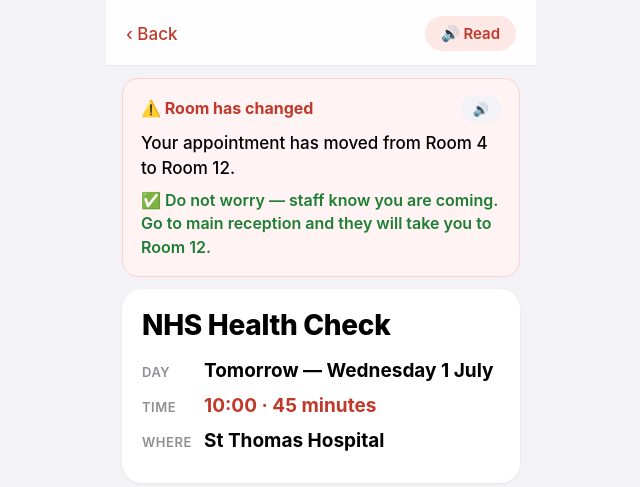
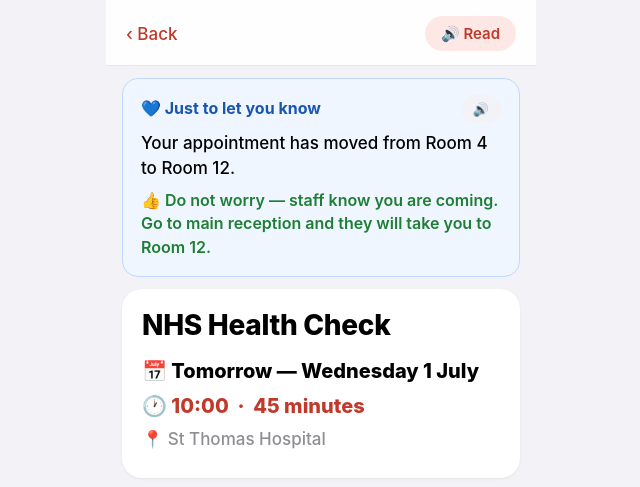
Before and after one commit to Priyal-ptl/HeartnSoul, a plain HTML site: page app.html in a window 1280 px wide. Both pictures are taken after a click on the element 640 px from the left and 298 px from the top of the page. Shown: the top 487 px of the page, without its empty margins (319-959 px from the left). Drawn offline with Linux system fonts and the light colour scheme.

Commit message:
Friendlier alerts, journey costs, online join button, clearer hierarchy

```diff
--- a/app.html
+++ b/app.html
@@ -36,13 +36,15 @@
     .event-card-time { font-size: 17px; font-weight: 800; color: var(--accent); margin-bottom: 3px; }
     .event-card-loc { font-size: 15px; color: var(--text3); }
     .event-card-arrow { width: 36px; height: 36px; border-radius: 50%; background: var(--bg); display: flex; align-items: center; justify-content: center; flex-shrink: 0; font-size: 22px; font-weight: 700; color: var(--text3); }
-    .alert-tag { display: inline-flex; align-items: center; gap: 4px; background: #fff3f3; color: var(--accent); border-radius: 6px; padding: 3px 8px; font-size: 13px; font-weight: 600; margin-top: 6px; }
+    .alert-tag { display: inline-flex; align-items: center; gap: 4px; background: #eef4ff; color: #1a56b0; border-radius: 6px; padding: 3px 8px; font-size: 13px; font-weight: 600; margin-top: 6px; }
 
-    .alert-card { background: #fff3f3; border-radius: var(--radius); margin: 12px 16px 0; padding: 16px 18px; border: 1.5px solid #ffd0cd; }
+    .alert-card { background: #f0f6ff; border-radius: var(--radius); margin: 12px 16px 0; padding: 16px 18px; border: 1.5px solid #c0d8ff; }
     .alert-card-header { display: flex; align-items: center; justify-content: space-between; margin-bottom: 8px; }
-    .alert-card-title { font-size: 16px; font-weight: 700; color: var(--accent); }
+    .alert-card-title { font-size: 16px; font-weight: 700; color: #1a56b0; }
     .alert-msg { font-size: 17px; font-weight: 500; margin-bottom: 8px; }
     .alert-fix { font-size: 16px; color: var(--green-dark); font-weight: 600; }
+    .cost-badge { display: inline-flex; align-items: center; gap: 5px; background: #f0f6ff; color: #1a56b0; border-radius: 8px; padding: 5px 10px; font-size: 14px; font-weight: 700; margin-bottom: 10px; }
+    .join-now-btn { display: flex; align-items: center; justify-content: center; gap: 8px; width: 100%; padding: 15px; border-radius: 14px; border: none; font-size: 18px; font-weight: 800; cursor: pointer; font-family: inherit; text-decoration: none; color: #fff; background: #2d8cff; margin-top: 14px; letter-spacing: -0.1px; }
 
     .detail-hero { background: var(--card); padding: 20px 20px 22px; margin: 12px 16px 0; border-radius: var(--radius-lg); box-shadow: 0 1px 3px rgba(0,0,0,0.06); }
     .detail-title { font-size: 28px; font-weight: 800; letter-spacing: -0.3px; line-height: 1.15; margin-bottom: 16px; }
@@ -157,8 +159,8 @@
       photos:[{url:"https://images.unsplash.com/photo-1587351021759-3e566b6af7cc?w=600&q=80",caption:"Main entrance"},{url:"https://images.unsplash.com/photo-1519494026892-80bbd2d6fd0d?w=600&q=80",caption:"Outside view"}],
       googleMaps:"https://maps.google.com/?q=St+Thomas+Hospital+London+SE1+7EH",
       uber:"https://m.uber.com/ul/?action=setPickup&pickup=my_location&dropoff[formatted_address]=Westminster%20Bridge%20Rd%20London%20SE1%207EH&dropoff[nickname]=St%20Thomas%20Hospital",
-      publicRoutes:[{icon:"🚇",label:"Tube — Waterloo",steps:["Take the Jubilee, Bakerloo or Northern line","Get off at Waterloo station","Walk 5 minutes across Westminster Bridge"]},{icon:"🚌",label:"Bus",steps:["Take bus 12, 53 or 148","Get off at Westminster Bridge Road stop","The hospital entrance is right there"]}],
-      privateRoutes:[{icon:"🚗",label:"Drive",steps:["Head towards Westminster Bridge","Postcode for sat nav: SE1 7EH","Parking at St Thomas car park on site"]},{icon:"🚕",label:"Uber",steps:["Tap the Uber button below","It will take you straight to St Thomas Hospital"]}]},
+      publicRoutes:[{icon:"🚇",label:"Tube — Waterloo",cost:"~£2.50 with Oyster card",steps:["Take the Jubilee, Bakerloo or Northern line","Get off at Waterloo station","Walk 5 minutes across Westminster Bridge"]},{icon:"🚌",label:"Bus",cost:"~£1.75 with Oyster card",steps:["Take bus 12, 53 or 148","Get off at Westminster Bridge Road stop","The hospital entrance is right there"]}],
+      privateRoutes:[{icon:"🚗",label:"Drive",cost:"Parking ~£4/hour on site",steps:["Head towards Westminster Bridge","Postcode for sat nav: SE1 7EH","Parking at St Thomas car park on site"]},{icon:"🚕",label:"Uber",cost:"~£10–18 depending on traffic",steps:["Tap the Uber button below","It will take you straight to St Thomas Hospital"]}]},
     contact:{name:"Dr Sarah Williams",detail:"020 7188 7188"}, weather:{temp:"17°C",description:"Cloudy with rain showers",advice:"Bring an umbrella and a warm layer.",icon:"🌧️"},
     alert:{title:"Room has changed",message:"Your appointment has moved from Room 4 to Room 12.",fix:"Do not worry — staff know you are coming. Go to main reception and they will take you to Room 12."},
     before:{journeyTip:"Leave home by 9:15am to arrive on time.",documents:["NHS card","List of any medicines you take","Questions you want to ask the doctor"]},
@@ -175,8 +177,8 @@
       photos:[{url:"https://images.unsplash.com/photo-1609840114035-3c981b782dfe?w=600&q=80",caption:"Front entrance"},{url:"https://images.unsplash.com/photo-1629909613654-28e377c37b09?w=600&q=80",caption:"Waiting room"}],
       googleMaps:"https://maps.google.com/?q=42+High+Street+London+SE1+1JN",
       uber:"https://m.uber.com/ul/?action=setPickup&pickup=my_location&dropoff[formatted_address]=42%20High%20Street%20London%20SE1%201JN&dropoff[nickname]=Smile%20Dental%20Practice",
-      publicRoutes:[{icon:"🚇",label:"Tube — London Bridge",steps:["Take the Jubilee or Northern line","Get off at London Bridge station","Walk 4 minutes down Borough High Street"]},{icon:"🚌",label:"Bus",steps:["Take bus 21, 35 or 40","Get off at London Bridge stop","Walk 2 minutes to High Street"]}],
-      privateRoutes:[{icon:"🚗",label:"Drive",steps:["Head towards London Bridge","Postcode: SE1 1JN","Street parking on nearby side roads"]},{icon:"🚕",label:"Uber",steps:["Tap the Uber button below","It will take you straight to Smile Dental Practice"]}]},
+      publicRoutes:[{icon:"🚇",label:"Tube — London Bridge",cost:"~£2.50 with Oyster card",steps:["Take the Jubilee or Northern line","Get off at London Bridge station","Walk 4 minutes down Borough High Street"]},{icon:"🚌",label:"Bus",cost:"~£1.75 with Oyster card",steps:["Take bus 21, 35 or 40","Get off at London Bridge stop","Walk 2 minutes to High Street"]}],
+      privateRoutes:[{icon:"🚗",label:"Drive",cost:"Street parking ~£2–4/hour",steps:["Head towards London Bridge","Postcode: SE1 1JN","Street parking on nearby side roads"]},{icon:"🚕",label:"Uber",cost:"~£8–14 depending on traffic",steps:["Tap the Uber button below","It will take you straight to Smile Dental Practice"]}]},
     contact:{name:"Smile Dental Reception",detail:"020 7654 3210"}, weather:{temp:"20°C",description:"Sunny intervals",advice:"Nice day — no coat needed.",icon:"🌤️"},
     alert:{title:"Remember to bring ID",message:"The practice needs photo ID for new patients.",fix:"Bring your bus pass, driving licence, or passport."},
     before:{journeyTip:"Leave home by 11:00am to arrive a few minutes early.",documents:["Photo ID — bus pass, driving licence or passport","Your NHS number if you have it","A list of any medicines you take"]},
@@ -187,8 +189,8 @@
       photos:[{url:"https://images.unsplash.com/photo-1497366216548-37526070297c?w=600&q=80",caption:"Front of the building"},{url:"https://images.unsplash.com/photo-1524758631624-e2822e304c36?w=600&q=80",caption:"Training room inside"}],
       googleMaps:"https://maps.google.com/?q=109+Borough+High+Street+London+SE1+1NL",
       uber:"https://m.uber.com/ul/?action=setPickup&pickup=my_location&dropoff[formatted_address]=109%20Borough%20High%20St%20London%20SE1%201NL&dropoff[nickname]=Southwark%20JobCentre",
-      publicRoutes:[{icon:"🚇",label:"Tube — Borough",steps:["Take the Northern line","Get off at Borough station","Walk 3 minutes up Borough High Street"]},{icon:"🚌",label:"Bus",steps:["Take bus 21, 35 or 133","Get off at Borough High Street stop","The building is right there"]}],
-      privateRoutes:[{icon:"🚗",label:"Drive",steps:["Head towards Borough High Street","Postcode: SE1 1NL","Parking at Snowfields car park, 5 minutes walk"]},{icon:"🚕",label:"Uber",steps:["Tap the Uber button below","Drop-off is right outside the building"]}]},
+      publicRoutes:[{icon:"🚇",label:"Tube — Borough",cost:"~£2.50 with Oyster card",steps:["Take the Northern line","Get off at Borough station","Walk 3 minutes up Borough High Street"]},{icon:"🚌",label:"Bus",cost:"~£1.75 with Oyster card",steps:["Take bus 21, 35 or 133","Get off at Borough High Street stop","The building is right there"]}],
+      privateRoutes:[{icon:"🚗",label:"Drive",cost:"Parking ~£3/hour at Snowfields",steps:["Head towards Borough High Street","Postcode: SE1 1NL","Parking at Snowfields car park, 5 minutes walk"]},{icon:"🚕",label:"Uber",cost:"~£8–14 depending on traffic",steps:["Tap the Uber button below","Drop-off is right outside the building"]}]},
     contact:{name:"Marcus Johnson",detail:"020 7407 1234"}, weather:{temp:"18°C",description:"Cloudy but dry",advice:"Bring a light jacket just in case.",icon:"🌥️"}, alert:null,
     before:{journeyTip:"Leave home by 9:30am — the workshop starts at 10am sharp.",documents:["Pen and notebook if you have one","Nothing else needed — just come along"]},
     arrival:{kiosk:"No kiosk — go straight to the security desk on the ground floor.",contact:"Tell them you are here for the Job Skills Workshop with Marcus Johnson. They will sign you in and point you to Room 2B."},
@@ -205,8 +207,8 @@
       photos:[{url:"https://images.unsplash.com/photo-1540575467063-178a50c2df87?w=600&q=80",caption:"ExCeL London from outside"},{url:"https://images.unsplash.com/photo-1587825140708-dfaf72ae4b04?w=600&q=80",caption:"Inside the conference hall"}],
       googleMaps:"https://maps.google.com/?q=ExCeL+London+Royal+Victoria+Dock+E16+1XL",
       uber:"https://m.uber.com/ul/?action=setPickup&pickup=my_location&dropoff[formatted_address]=Royal%20Victoria%20Dock%20London%20E16%201XL&dropoff[nickname]=ExCeL%20London",
-      publicRoutes:[{icon:"🚊",label:"DLR — easiest",steps:["Take the DLR towards Beckton or Woolwich Arsenal","Get off at Custom House station","ExCeL is right next to the station — 2 minute walk"]},{icon:"🚂",label:"Elizabeth line",steps:["Take the Elizabeth line (purple line)","Get off at Custom House station","Walk 2 minutes to the ExCeL entrance"]}],
-      privateRoutes:[{icon:"🚗",label:"Drive",steps:["Head towards Royal Victoria Dock","Postcode: E16 1XL","On-site paid parking available"]},{icon:"🚕",label:"Uber",steps:["Tap the Uber button below","It will take you straight to ExCeL London"]}]},
+      publicRoutes:[{icon:"🚊",label:"DLR — easiest",cost:"~£2.50 with Oyster card",steps:["Take the DLR towards Beckton or Woolwich Arsenal","Get off at Custom House station","ExCeL is right next to the station — 2 minute walk"]},{icon:"🚂",label:"Elizabeth line",cost:"~£2.50 with Oyster card",steps:["Take the Elizabeth line (purple line)","Get off at Custom House station","Walk 2 minutes to the ExCeL entrance"]}],
+      privateRoutes:[{icon:"🚗",label:"Drive",cost:"On-site parking ~£5/hour",steps:["Head towards Royal Victoria Dock","Postcode: E16 1XL","On-site paid parking available"]},{icon:"🚕",label:"Uber",cost:"~£20–35 depending on traffic",steps:["Tap the Uber button below","It will take you straight to ExCeL London"]}]},
     contact:{name:"Events Team",detail:"events@community.org.uk"}, weather:{temp:"22°C",description:"Sunny with light cloud",advice:"Nice weather! A light jacket is useful in the morning.",icon:"⛅"}, alert:null,
     before:{journeyTip:"Leave home by 8:30am to arrive before the 9:30am start.",documents:["Your name badge — it will be at the registration desk","Comfortable shoes — the building is very large","A water bottle"]},
     arrival:{kiosk:"Go to the Registration Desk just inside the main entrance. Give your name and they will print your badge.",contact:"Look for helpers in yellow t-shirts — they can point you to Hall N5 and answer any questions."},
@@ -276,7 +278,7 @@
     html += '<div class="event-card-day">'+dayLabel(ev.date)+" — "+formatDate(ev.date)+"</div>";
     html += '<div class="event-card-time">'+ev.time+" &nbsp;·&nbsp; "+ev.duration+"</div>";
     html += '<div class="event-card-loc">'+(ev.online?"💻 Online":"📍 "+ev.location.name)+"</div>";
-    if (ev.alert) html += '<div class="alert-tag">⚠️ '+ev.alert.title+"</div>";
+    if (ev.alert) html += '<div class="alert-tag">💙 '+ev.alert.title+"</div>";
     html += '</div><div class="event-card-arrow">›</div></div></div>';
   });
   document.getElementById("events-list").innerHTML = html;
@@ -290,16 +292,23 @@
 
   if (ev.alert) {
     var alertTxt = (ev.alert.message+" "+ev.alert.fix).replace(/'/g,"");
-    html += '<div class="alert-card"><div class="alert-card-header"><div class="alert-card-title">⚠️ '+ev.alert.title+"</div>";
+    html += '<div class="alert-card"><div class="alert-card-header"><div class="alert-card-title">💙 Just to let you know</div>';
     html += '<button class="btn-speak-sm" id="sp-alert" onclick="speakSection(\''+alertTxt+'\',\'sp-alert\')">🔊</button></div>';
-    html += '<div class="alert-msg">'+ev.alert.message+"</div><div class=\"alert-fix\">✅ "+ev.alert.fix+"</div></div>";
+    html += '<div class="alert-msg">'+ev.alert.message+"</div><div class=\"alert-fix\">👍 "+ev.alert.fix+"</div></div>";
   }
 
   html += '<div class="detail-hero">';
   html += '<div class="detail-title">'+ev.title+"</div>";
-  html += '<div class="detail-meta-row"><span class="detail-meta-label">Day</span><span class="detail-meta-value">'+dayLabel(ev.date)+" — "+formatDate(ev.date)+"</span></div>";
-  html += '<div class="detail-meta-row"><span class="detail-meta-label">Time</span><span class="detail-meta-value accent">'+ev.time+" · "+ev.duration+"</span></div>";
-  html += '<div class="detail-meta-row"><span class="detail-meta-label">Where</span><span class="detail-meta-value">'+(ev.online?"Online":ev.location.name)+"</span></div></div>";
+  html += '<div style="display:flex;flex-direction:column;gap:6px;margin-bottom:4px;">';
+  html += '<div style="font-size:20px;font-weight:800;">📅 '+dayLabel(ev.date)+' — '+formatDate(ev.date)+'</div>';
+  html += '<div style="font-size:20px;font-weight:800;color:var(--accent);">🕐 '+ev.time+' &nbsp;·&nbsp; '+ev.duration+'</div>';
+  html += '<div style="font-size:17px;color:var(--text3);font-weight:500;">📍 '+(ev.online ? ev.location.name : ev.location.name)+'</div>';
+  html += '</div>';
+  if (ev.online && ev.location.zoomLink) {
+    var linkLabel = ev.isPhone ? "📞 Call back if needed" : "🎥 Join the meeting now";
+    html += '<a href="'+ev.location.zoomLink+'" target="_blank" class="join-now-btn"'+(ev.isPhone?' style="background:var(--green-dark);"':'')+'>'+linkLabel+'</a>';
+  }
+  html += '</div>';
 
   html += buildPhase(1,"📋","Before you go","Documents, journey, weather",ev,true);
   html += buildPhase(2,"🏢","When you get there","Check in, who to find",ev,false);
@@ -337,6 +346,7 @@
       html += '<div class="t-panel active" id="panel-pub">';
       ev.location.publicRoutes.forEach(function(r,ri) {
         html += '<div class="route-group"><div class="route-label">'+r.icon+' '+r.label+'</div>';
+        if (r.cost) html += '<div class="cost-badge">💷 '+r.cost+'</div>';
         r.steps.forEach(function(s,i){html+='<div class="route-step"><div class="step-num">'+(i+1)+'</div><div class="step-text">'+s+'</div></div>';});
         html += '</div>';
         if (ri<ev.location.publicRoutes.length-1) html += '<hr class="route-divider">';
@@ -344,6 +354,7 @@
       html += '</div><div class="t-panel" id="panel-priv">';
       ev.location.privateRoutes.forEach(function(r,ri) {
         html += '<div class="route-group"><div class="route-label">'+r.icon+' '+r.label+'</div>';
+        if (r.cost) html += '<div class="cost-badge">💷 '+r.cost+'</div>';
         r.steps.forEach(function(s,i){html+='<div class="route-step"><div class="step-num">'+(i+1)+'</div><div class="step-text">'+s+'</div></div>';});
         html += '</div>';
         if (ri<ev.location.privateRoutes.length-1) html += '<hr class="route-divider">';
```
Also changed, not shown: index.html (+28 -18 lines).
